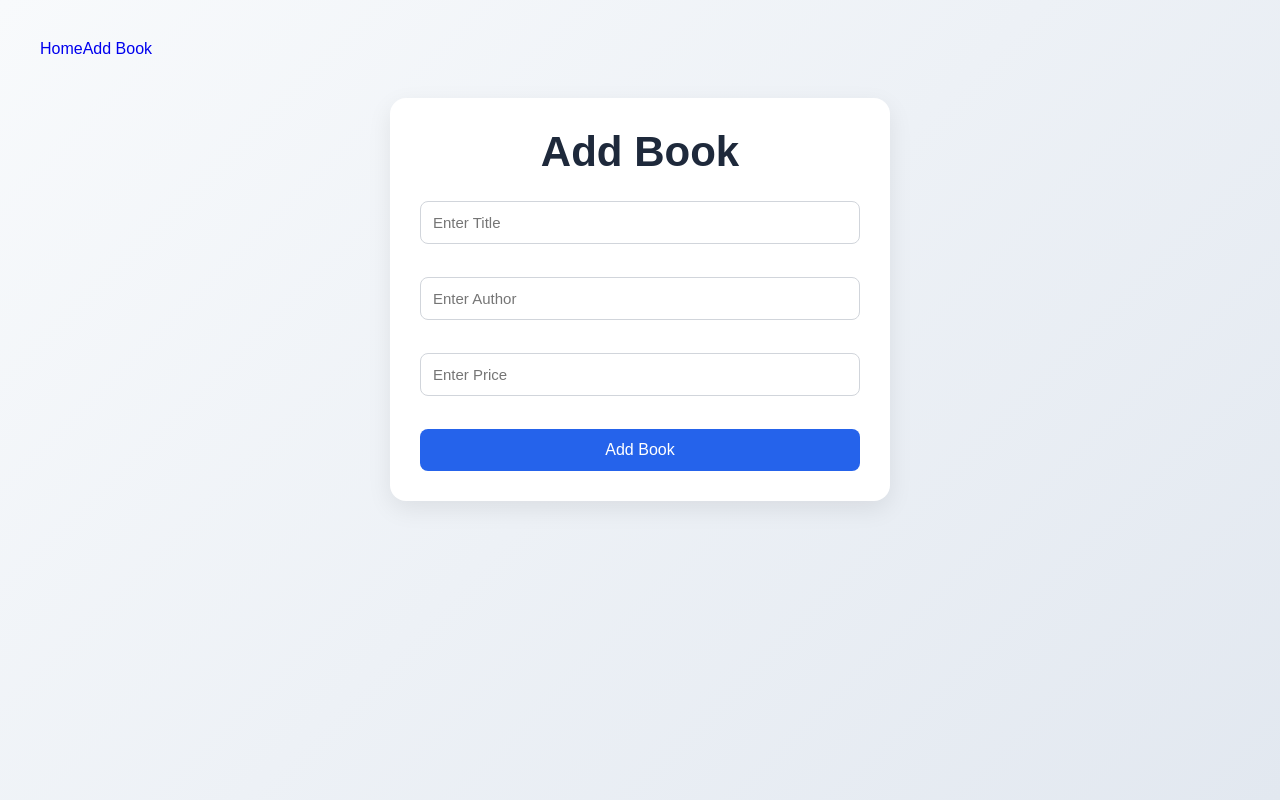
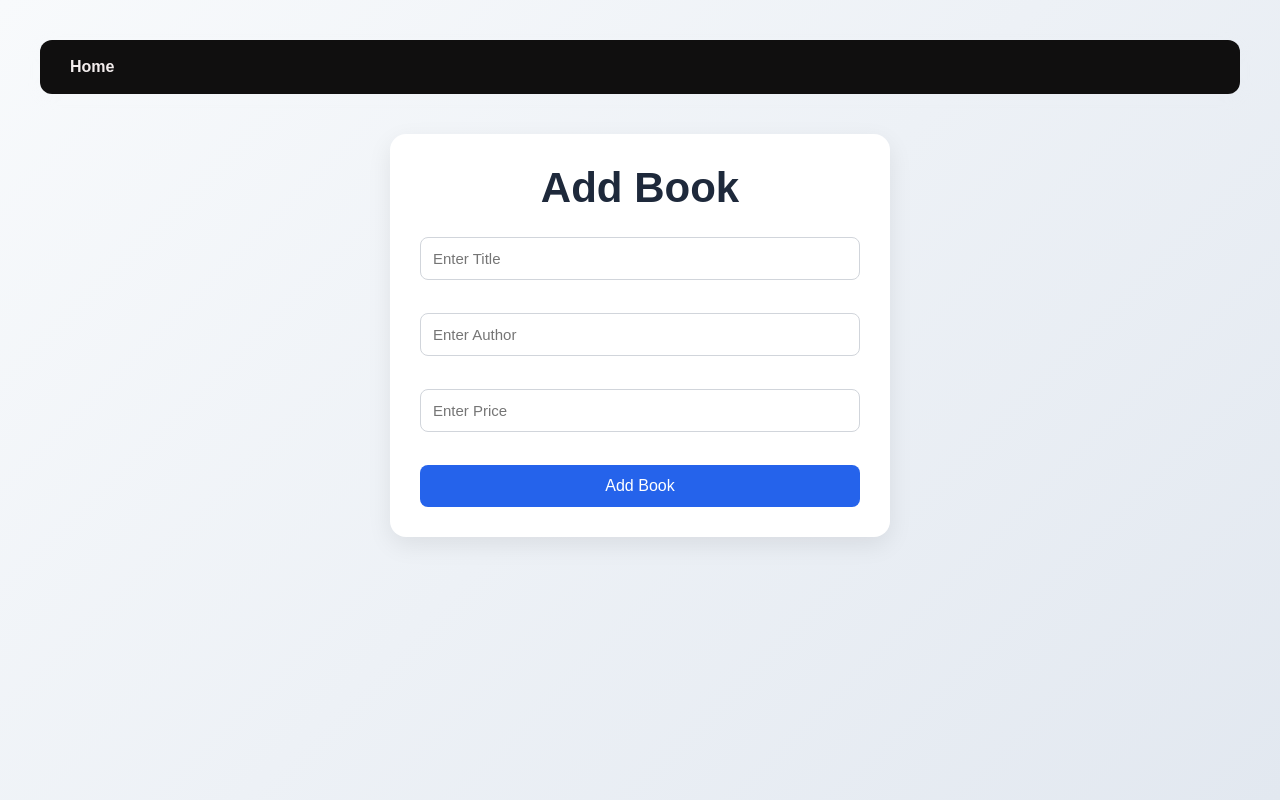
Before and after one commit to My-Github-NehaYadav/BookNest_Frontend, a Next.js app: page /add-book in a window 1280 px wide. Built offline with nearby package versions, Linux system fonts and the light colour scheme.

Commit message:
fixed navbar

```diff
--- a/app/globals.css
+++ b/app/globals.css
@@ -198,16 +198,18 @@ a button:hover {
 
 
 .navbar {
-  background: white;
+  background: rgb(16, 15, 15);
   padding: 18px 30px;
   border-radius: 12px;
   margin-bottom: 30px;
-
   display: flex;
   justify-content: space-between;
   align-items: center;
+  box-shadow: 0 4px 15px rgba(242, 239, 239, 0.08);
+}
 
-  box-shadow: 0 4px 15px rgba(0, 0, 0, 0.08);
+.navLink:hover {
+  color: white;
 }
 
 .navbar h2 {
@@ -221,7 +223,7 @@ a button:hover {
 
 .navbar a {
   text-decoration: none;
-  color: #333;
+  color: hsl(0, 20%, 94%);
   font-weight: bold;
 }
 
--- a/app/layout.tsx
+++ b/app/layout.tsx
@@ -32,9 +32,8 @@ export default function RootLayout({
   return (
     <html>
       <body>
-        <nav>
-          <Link href="/">Home</Link>
-          <Link href="/add-book">Add Book</Link>
+        <nav className="navbar">
+          <Link className="navLink" href="/">Home</Link>
         </nav>
 
         {children}
```
